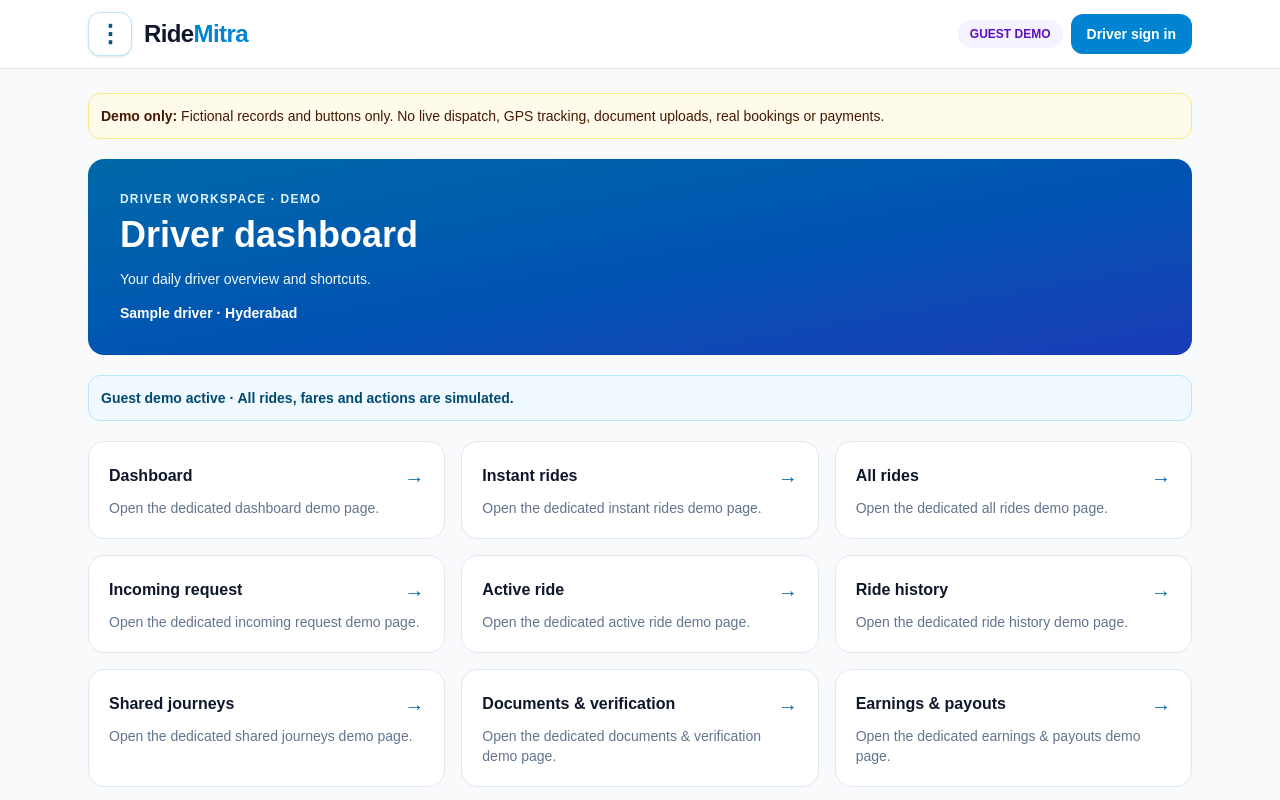
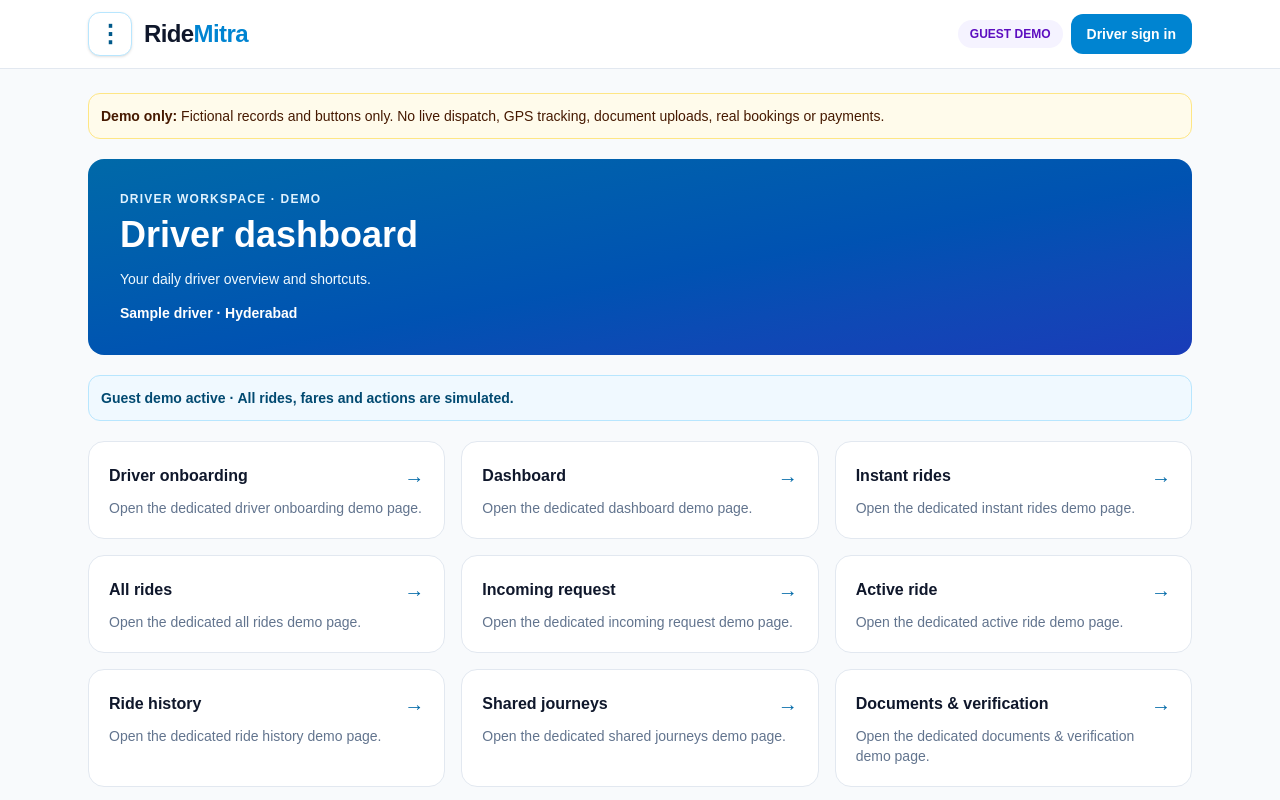
Before and after one commit to mintuvanga/ridemitra, a Next.js app: page /demo in a window 1280 px wide. Shown: the top 800 px of the page. Built offline with nearby package versions, Linux system fonts and the light colour scheme.

Commit message:
Add step-by-step driver onboarding and verification demo

```diff
--- a/src/app/demo/[...section]/page.tsx
+++ b/src/app/demo/[...section]/page.tsx
@@ -14,7 +14,7 @@ const sampleRequests = [
 ];
 
 const nav = [
-  ["Home", "/demo"], ["Dashboard", "/demo/dashboard"], ["Instant rides", "/demo/instant-rides"],
+  ["Home", "/demo"], ["Driver onboarding", "/demo/onboarding"], ["Dashboard", "/demo/dashboard"], ["Instant rides", "/demo/instant-rides"],
   ["All rides", "/demo/rides"], ["Incoming request", "/demo/rides/request"], ["Active ride", "/demo/active-ride"],
   ["Ride history", "/demo/history"], ["Shared journeys", "/demo/trips"], ["Documents & verification", "/demo/documents"],
   ["Earnings & payouts", "/demo/earnings"], ["Driver profile", "/demo/profile"], ["Notifications", "/demo/notifications"],
@@ -22,6 +22,7 @@ const nav = [
 ];
 
 const contentPages: Record<string, { title: string; description: string }> = {
+  onboarding: { title: "Driver registration & verification", description: "A guided demo of account details, vehicle selection, document checklist and verification status. Demo information is not submitted to RideMitra." },
   dashboard: { title: "Driver dashboard", description: "Your daily driver overview and shortcuts." },
   rides: { title: "All rides", description: "Review separate sample cards for incoming, active and completed trips." },
   history: { title: "Ride history", description: "A list of fictional completed rides." },
@@ -41,6 +42,9 @@ export default function DemoFeaturePage() {
   const [rideStage, setRideStage] = useState(0);
   const [notice, setNotice] = useState("Guest demo active · All rides, fares and actions are simulated.");
   const [vehicle, setVehicle] = useState("Bike");
+  const [onboardingStep, setOnboardingStep] = useState(0);
+  const [onboardingData, setOnboardingData] = useState({ fullName: "", phone: "", city: "Hyderabad", vehicle: "Bike", registration: "", licence: false, rc: false, insurance: false, photo: false });
+  const [onboardingSubmitted, setOnboardingSubmitted] = useState(false);
   const [notificationsOn, setNotificationsOn] = useState(true);
   const [supportTopic, setSupportTopic] = useState("Ride issue");
   const [supportSent, setSupportSent] = useState(false);
@@ -73,6 +77,29 @@ export default function DemoFeaturePage() {
       </div>
     </main>
   );
+
+  if (section === "onboarding") {
+    const steps = ["Account details", "Choose vehicle", "Vehicle details", "Documents", "Review"];
+    const update = (key: string, value: string | boolean) => setOnboardingData(prev => ({ ...prev, [key]: value }));
+    const canContinue = onboardingStep === 0 ? onboardingData.fullName.trim().length > 1 && onboardingData.phone.trim().length >= 10 :
+      onboardingStep === 1 ? Boolean(onboardingData.vehicle) :
+      onboardingStep === 2 ? onboardingData.registration.trim().length >= 4 :
+      onboardingStep === 3 ? onboardingData.licence && onboardingData.rc && onboardingData.insurance && onboardingData.photo : true;
+    return shell(<div className="mx-auto max-w-3xl">
+      <div className="mb-5 grid grid-cols-5 gap-2">{steps.map((label,index)=><div key={label}><div className={"h-2 rounded-full " + (index <= onboardingStep ? "bg-sky-600" : "bg-slate-200")} /><p className={"mt-2 text-[11px] font-bold " + (index === onboardingStep ? "text-sky-800" : "text-slate-500")}>{index + 1}. {label}</p></div>)}</div>
+      <form onSubmit={event => { event.preventDefault(); if (onboardingStep < 4) setOnboardingStep(step => Math.min(step + 1, 4)); else { try { localStorage.setItem("ridemitra_demo_onboarding", JSON.stringify({ ...onboardingData, demoStatus: "pending" })); } catch {} setOnboardingSubmitted(true); setNotice("Demo application submitted on this screen only. No account was created and no documents were uploaded."); } }} className="rounded-2xl border border-slate-200 bg-white p-5 shadow-sm sm:p-8">
+        <h2 className="text-2xl font-black">{steps[onboardingStep]}</h2>
+        <p className="mt-2 text-sm text-slate-600">{["Enter sample applicant details to preview registration.", "Choose the vehicle you plan to register. This choice appears on the driver home screen.", "Enter the vehicle registration number for the demo.", "Confirm you have the required documents ready. This demo does not accept or upload files.", "Check the information before previewing the submission result."][onboardingStep]}</p>
+        {onboardingStep === 0 && <div className="mt-6 grid gap-4 sm:grid-cols-2"><label className="text-sm font-bold">Full name<input required value={onboardingData.fullName} onChange={e=>update("fullName",e.target.value)} className="mt-2 w-full rounded-xl border border-slate-300 p-3 font-normal" placeholder="Enter your name" /></label><label className="text-sm font-bold">Mobile number<input required inputMode="numeric" minLength={10} maxLength={10} pattern="[0-9]{10}" value={onboardingData.phone} onChange={e=>update("phone",e.target.value)} className="mt-2 w-full rounded-xl border border-slate-300 p-3 font-normal" placeholder="10-digit number" /></label><label className="text-sm font-bold sm:col-span-2">City<select value={onboardingData.city} onChange={e=>update("city",e.target.value)} className="mt-2 w-full rounded-xl border border-slate-300 bg-white p-3"><option>Hyderabad</option><option>Warangal</option><option>Vijayawada</option><option>Other</option></select></label></div>}
+        {onboardingStep === 1 && <div className="mt-6 grid gap-3 sm:grid-cols-3">{[["Bike","🏍️","Two-wheeler"],["Auto","🛺","Auto rickshaw"],["Cab","🚗","Car / cab"]].map(([name,emoji,detail])=><button key={name} type="button" onClick={()=>update("vehicle",name)} className={"rounded-2xl border-2 p-5 text-left transition " + (onboardingData.vehicle===name ? "border-sky-600 bg-sky-50 ring-2 ring-sky-100" : "border-slate-200 hover:border-sky-300")}><span className="text-3xl">{emoji}</span><span className="mt-3 block font-black">{name}</span><span className="mt-1 block text-xs text-slate-500">{detail}</span><span className="mt-3 block text-xs font-extrabold text-sky-800">{onboardingData.vehicle===name ? "Selected ✓" : "Choose vehicle"}</span></button>)}</div>}
+        {onboardingStep === 2 && <div className="mt-6 space-y-4"><div className="rounded-xl bg-sky-50 p-4"><p className="text-xs font-extrabold uppercase text-sky-800">Selected vehicle</p><p className="mt-1 text-lg font-black">{onboardingData.vehicle}</p></div><label className="block text-sm font-bold">Vehicle registration number<input required value={onboardingData.registration} onChange={e=>update("registration",e.target.value.toUpperCase())} className="mt-2 w-full rounded-xl border border-slate-300 p-3 uppercase" placeholder="e.g. TS09AB1234" /></label></div>}
+        {onboardingStep === 3 && <div className="mt-6 space-y-3">{[["licence","Driving licence"],["rc","Vehicle Registration Certificate (RC)"],["insurance","Valid vehicle insurance"],["photo","Profile photo / identity photo"]].map(([key,label])=><label key={key} className="flex items-center gap-3 rounded-xl border border-slate-200 p-4 text-sm font-bold"><input type="checkbox" checked={Boolean(onboardingData[key as keyof typeof onboardingData])} onChange={e=>update(key,e.target.checked)} className="h-5 w-5 accent-sky-600" />I have {label} ready</label>)}<p className="text-xs text-slate-500">Real verification may require additional documents or checks depending on the vehicle and local requirements.</p></div>}
+        {onboardingStep === 4 && <div className="mt-6 space-y-3 rounded-xl bg-slate-50 p-4 text-sm"><p><strong>Name:</strong> {onboardingData.fullName}</p><p><strong>Mobile:</strong> {onboardingData.phone}</p><p><strong>City:</strong> {onboardingData.city}</p><p><strong>Vehicle:</strong> {onboardingData.vehicle}</p><p><strong>Registration:</strong> {onboardingData.registration}</p><p><strong>Document checklist:</strong> {[onboardingData.licence,onboardingData.rc,onboardingData.insurance,onboardingData.photo].filter(Boolean).length}/4 marked ready</p><p className="rounded-xl border border-amber-200 bg-amber-50 p-3 font-semibold text-amber-900">Submitting this preview does not create a real account or approve a driver.</p></div>}
+        {onboardingSubmitted ? <div className="mt-6 rounded-xl border border-amber-200 bg-amber-50 p-4"><h3 className="font-black text-amber-900">Demo status: Pending review</h3><p className="mt-1 text-sm text-amber-900">This is only a local preview. A real application must be submitted through the secured account workflow and reviewed by RideMitra.</p><Link href="/demo" className="mt-4 inline-flex rounded-xl bg-sky-700 px-4 py-3 font-extrabold text-white">Return to driver home →</Link></div> : <div className="mt-7 flex flex-wrap justify-between gap-3">{onboardingStep > 0 && <button type="button" onClick={()=>setOnboardingStep(step=>step-1)} className="rounded-xl border border-slate-300 px-5 py-3 font-bold">← Back</button>}<button type="submit" disabled={!canContinue} className="ml-auto rounded-xl bg-sky-700 px-5 py-3 font-extrabold text-white disabled:cursor-not-allowed disabled:bg-slate-300">{onboardingStep === 4 ? "Preview submission" : "Continue →"}</button></div>}
+      </form>
+      <p className="mt-4 text-xs text-slate-500">Privacy note: use fictional information in this guest demo. Do not enter real identity numbers or upload private documents here.</p>
+    </div>);
+  }
 
   if (section === "rides/request" || section === "instant-rides") {
     return shell(<div className="space-y-4">
```
